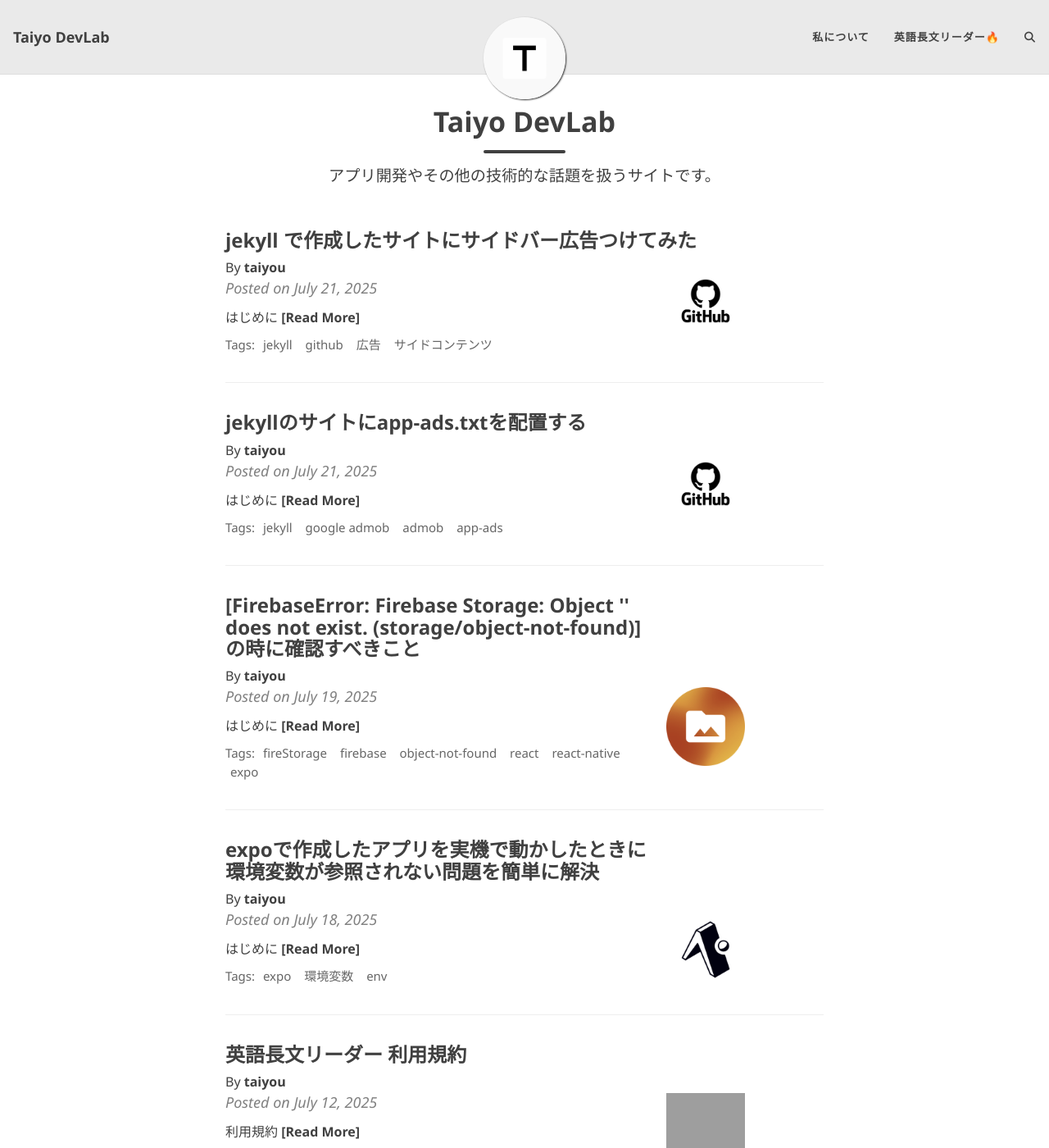
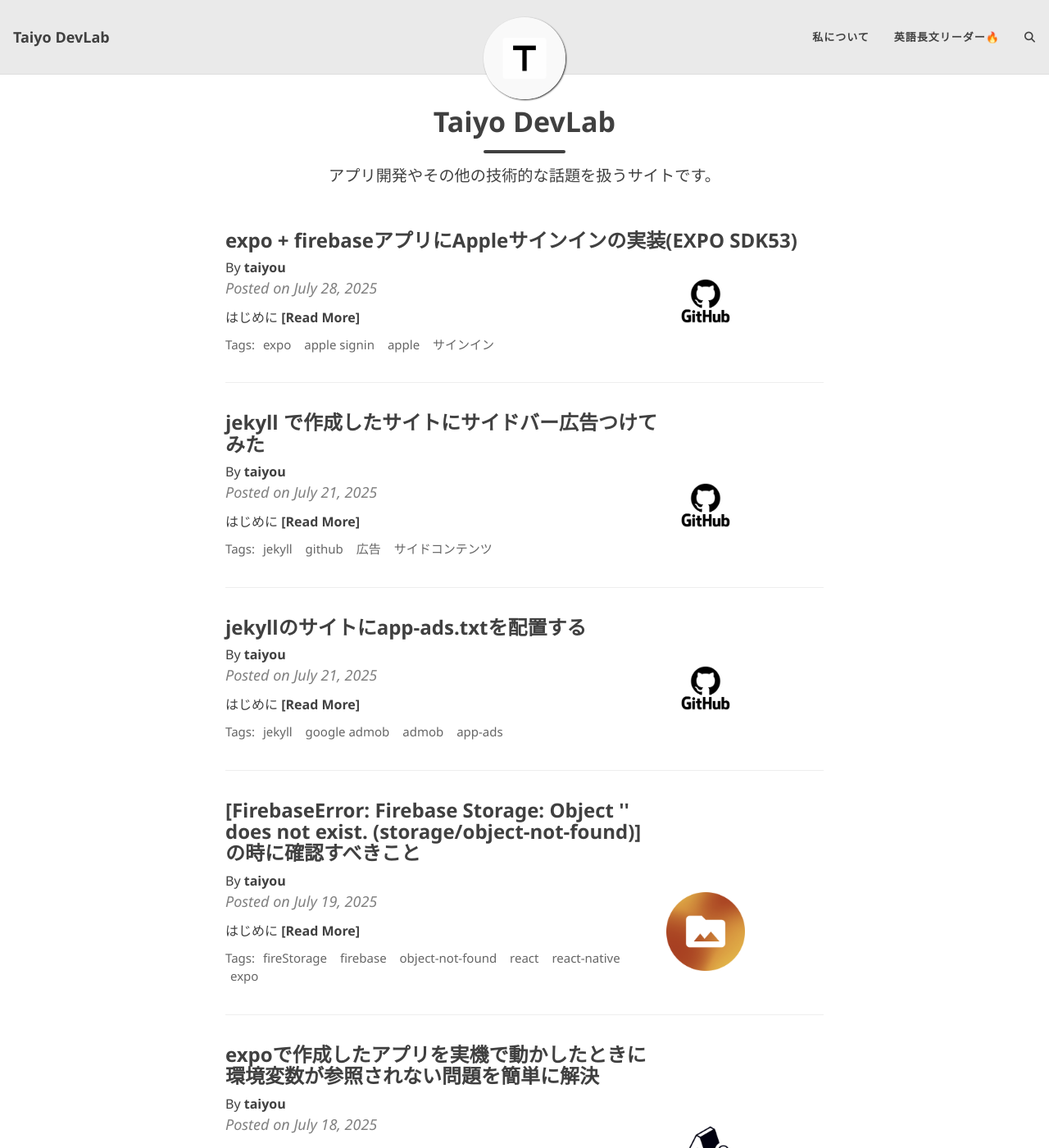
Before and after one commit to macha1316/beautiful-jekyll-master, a Jekyll site: the page built from index.html, in a window 1280 px wide and 1400 px high. Shown: the whole window at 82% size. Built offline with Jekyll 4.4.1, drawn with Linux system fonts in a browser that asks for light colours; the list of posts is cut into pages by our own code; comment, search, counter and statistics services are not loaded; some of the changed lines change nothing that is shown.

Commit message:
🗒️: アップルサインイン

````diff
--- /dev/null
+++ b/_posts/2025-07-28-expo-apple-login.md
@@ -0,0 +1,118 @@
+---
+layout: post
+title: "expo + firebaseアプリにAppleサインインの実装(EXPO SDK53)"
+cover-img: /assets/img/header.png
+thumbnail-img: /assets/img/GitHub.png
+share-img: /assets/img/GitHub.png
+tags: [expo, apple signin, apple, サインイン]
+author: taiyou
+---
+
+## はじめに
+
+Expo + firebase で管理しているアプリに Apple SignIn を実装してみました。
+[そのアプリ](https://apps.apple.com/app/eigo-read/id6748108116)
+
+情報を探ってみても ExpoSDK のバージョンが異なっていたりして、自分の環境だとうまくいかなかったので
+同じような人に参考になれば幸いです。
+<br>
+<br>
+
+## 完成形
+
+このような形で firebase の Authentication にアカウントが追加されます。
+<br>
+<br>
+
+## 事前準備
+
+expo-apple-authentication をインストール
+
+```bash
+npx expo install expo-apple-authentication
+```
+
+<br>
+app.jsonのpluginsにexpo-apple-authenticationを使うように記述
+
+```json
+"plugins": [
+      "expo-apple-authentication"
+    ]
+```
+
+<br>
+<br>
+
+## コード
+
+一部こちらのコードを参考にさせていただいています。
+[Qiita](https://qiita.com/mildsummer/items/5a0e95a765df6040535e)
+
+```ts
+import * as AppleAuthentication from "expo-apple-authentication";
+import * as Crypto from "expo-crypto";
+import { OAuthProvider, signInWithCredential } from "firebase/auth";
+
+function nonceGen(length: number) {
+  let result = "";
+  let characters =
+    "ABCDEFGHIJKLMNOPQRSTUVWXYZabcdefghijklmnopqrstuvwxyz0123456789";
+  let charactersLength = characters.length;
+  for (let i = 0; i < length; i++) {
+    result += characters.charAt(Math.floor(Math.random() * charactersLength));
+  }
+  return result;
+}
+
+const useSignInContainer = () => {
+  const signInWithApple = async () => {
+    try {
+      const nonce = nonceGen(32); // ランダム文字列（ノンス）を生成
+      const digestedNonce = await Crypto.digestStringAsync(
+        Crypto.CryptoDigestAlgorithm.SHA256,
+        nonce
+      ); // SHA256でノンスをハッシュ化
+      const result = await AppleAuthentication.signInAsync({
+        requestedScopes: [
+          // ユーザー情報のスコープを設定（名前とメールアドレスのみ可）
+          AppleAuthentication.AppleAuthenticationScope.FULL_NAME,
+          AppleAuthentication.AppleAuthenticationScope.EMAIL,
+        ],
+        nonce: digestedNonce, // Apple側にはハッシュ化したノンスを渡す
+      });
+      console.log("Apple Sign In result: ", result);
+      let provider = new OAuthProvider("apple.com");
+      let credential = provider.credential({
+        idToken: result.identityToken ?? undefined,
+        rawNonce: nonce, // Firebase側には元のノンスを渡して検証させる
+      });
+      const firebaseResult = await signInWithCredential(auth, credential);
+      pageReplace("/home/library");
+      console.log("Firebase Auth result: ", firebaseResult);
+    } catch (e) {
+      console.error(e);
+    }
+  };
+
+  return {
+    signInWithApple,
+  };
+};
+```
+
+<br>
+あとは、UI 側で`signInWithApple`を置だけです。
+
+<br>
+<br>
+
+## おわりに
+
+その他の記事もぜひご覧ください！
+
+個人制作アプリ
+[英語長文リーダー](https://apps.apple.com/app/eigo-read/id6748108116)
+[倉庫番](https://apps.apple.com/us/app/%E6%8E%98%E3%81%A3%E3%81%A6%E9%81%8B%E3%81%B6%E6%96%B0%E6%84%9F%E8%A6%9A%E5%80%89%E5%BA%AB%E7%95%AA%E3%82%B2%E3%83%BC%E3%83%A0/id1610742687)
+
+**お問い合わせ:** hiromacha1116@icloud.com
--- a/assets/css/beautifuljekyll.css
+++ b/assets/css/beautifuljekyll.css
@@ -52,7 +52,7 @@
   line-height: 1.5;
   margin-top: 0rem;
   margin-right: 0px;
-  margin-bottom: 1.875rem;
+  margin-bottom: 0.5rem;
   margin-left: 0px;
 }
 h1,h2,h3,h4,h5,h6 {
````
